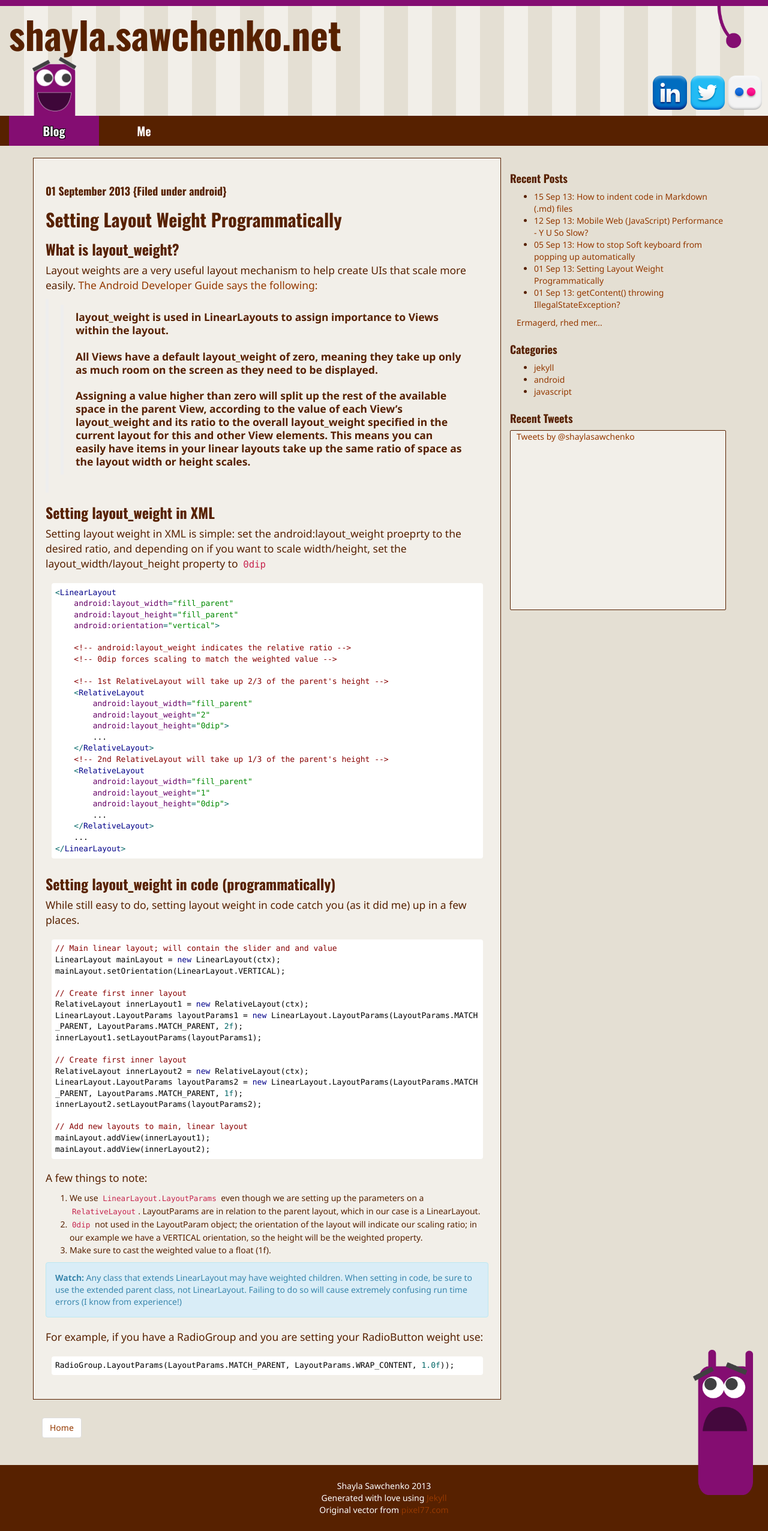
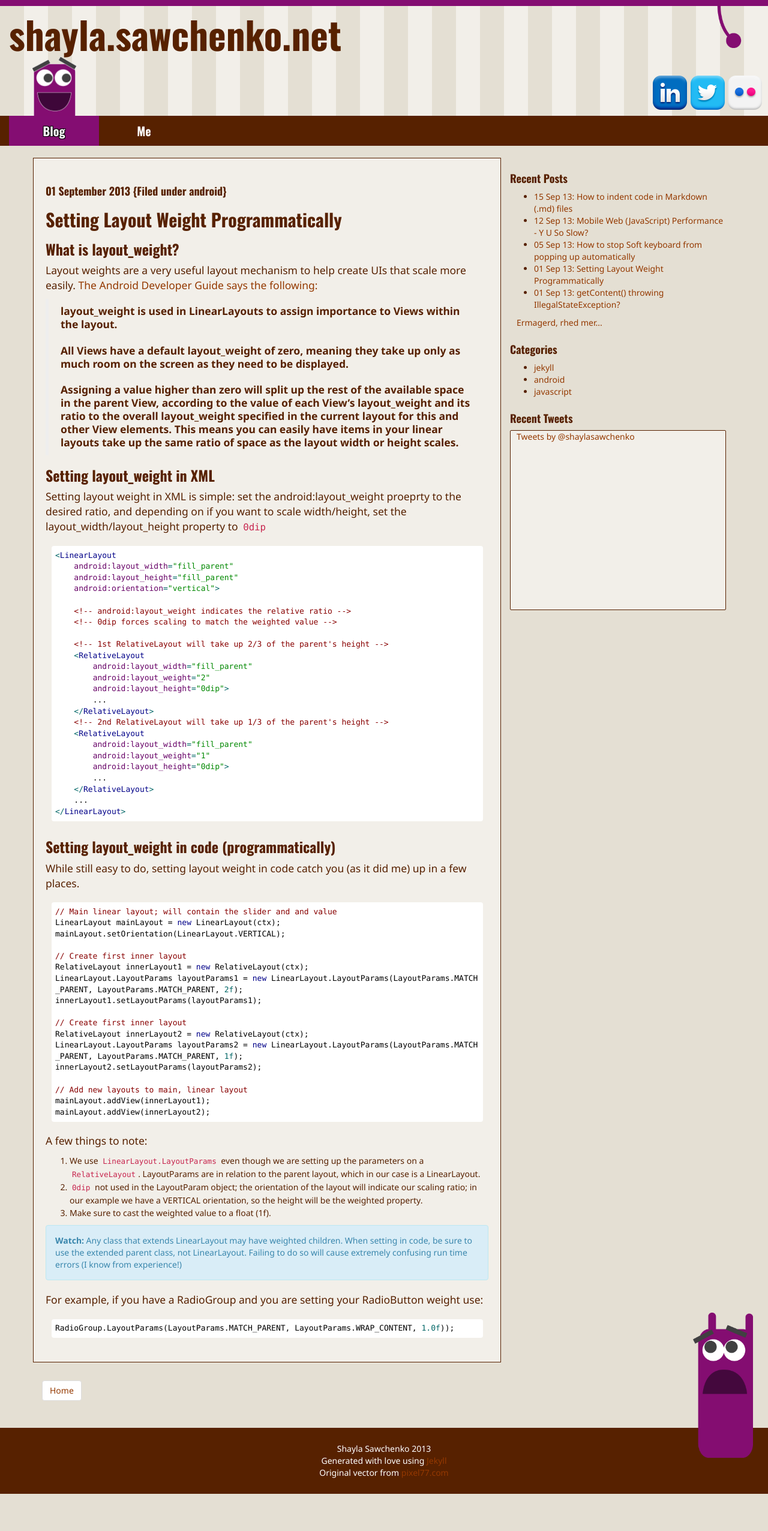
Before and after one commit to ssawchenko/jekyllblog, a Jekyll site: the page built from _posts/2013-09-01-Setting-Layout-Programmatically.md, in a window 1280 px wide. Shown: the whole page at 60% size. Built offline with Jekyll 4.4.1, drawn with Linux system fonts in a browser that asks for light colours; some web fonts are replaced; Markdown is read by kramdown in place of the engine named in the settings; comment, search, counter and statistics services are not loaded; after the commit the page ends 2490 px from its top, so only the background shows below that.

Commit message:
Content Change
Fixed double blockquote

```diff
--- a/_posts/2013-09-01-Setting-Layout-Programmatically.md
+++ b/_posts/2013-09-01-Setting-Layout-Programmatically.md
@@ -11,9 +11,9 @@ tags:
 
 ### What is layout_weight?
 Layout weights are a very useful layout mechanism to help create UIs that scale more easily. [The Android Developer Guide says the following:](http://developer.android.com/training/notepad/notepad-ex2.html)
->> layout_weight is used in LinearLayouts to assign **importance** to Views within the layout.
->> <br/> <br />All Views have a default layout_weight of zero, meaning they take up only as much room on the screen as they need to be displayed.
->> <br/> <br />Assigning a value higher than zero will split up the rest of the available space in the parent View, according to the value of each View's layout_weight and its ratio to the overall layout_weight specified in the current layout for this and other View elements.
+> layout_weight is used in LinearLayouts to assign **importance** to Views within the layout.
+> <br/> <br />All Views have a default layout_weight of zero, meaning they take up only as much room on the screen as they need to be displayed.
+> <br/> <br />Assigning a value higher than zero will split up the rest of the available space in the parent View, according to the value of each View's layout_weight and its ratio to the overall layout_weight specified in the current layout for this and other View elements.
 This means you can easily have items in your linear layouts take up the same ratio of space as the layout width or height scales.
 
 <!-- more -->
```
